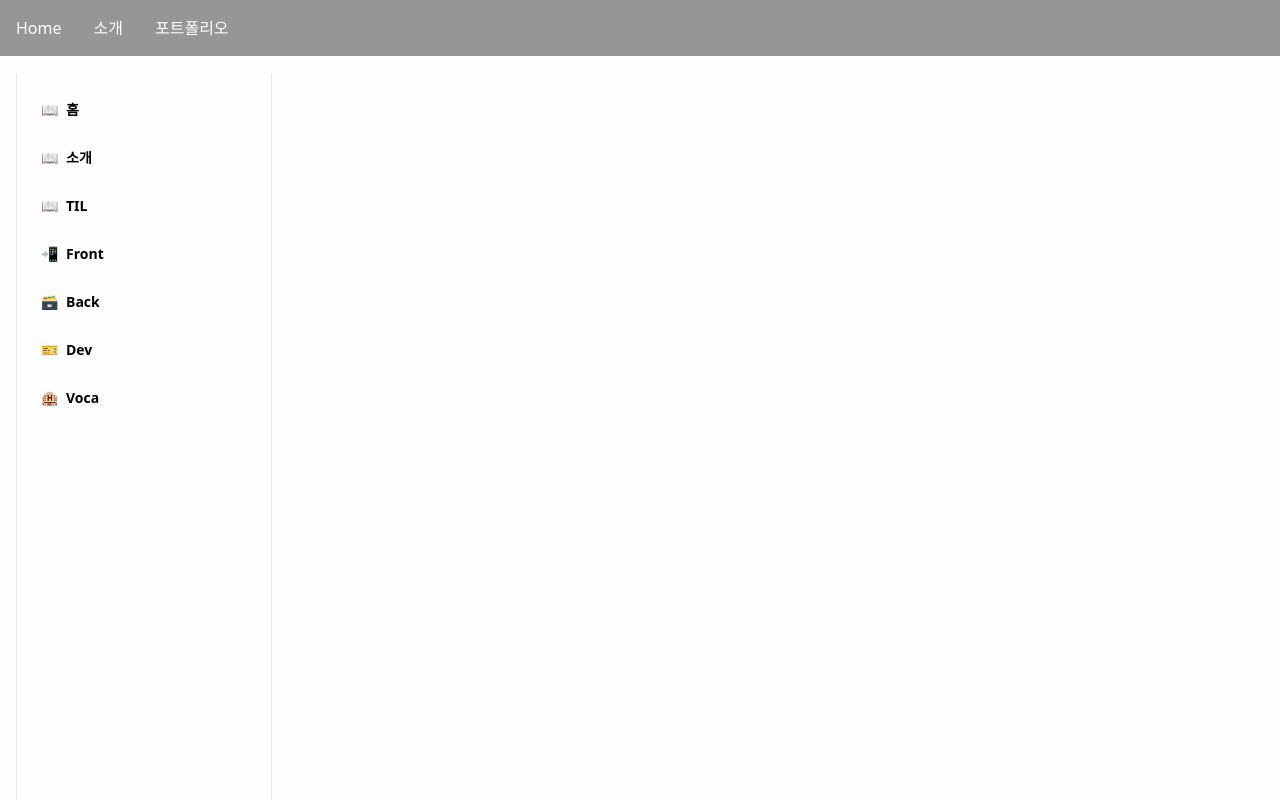
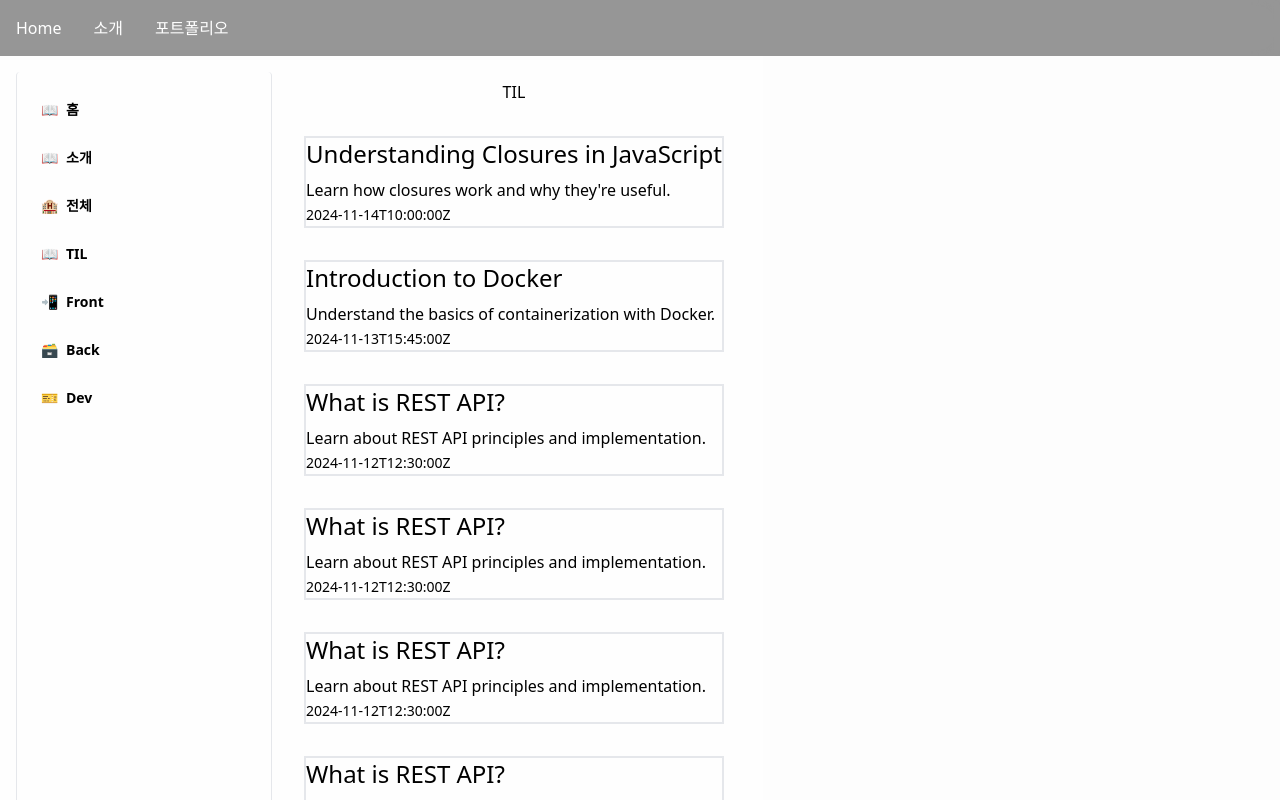
Before and after one commit to DongYeopMe/blog_port, a React (Vite) app in the folder frontend/: page /TodayLearn in a window 1280 px wide. Shown: the top 800 px of the page. Built offline with nearby package versions, Linux system fonts and the light colour scheme.

Commit message:
postlist 뼈대

```diff
--- a/frontend/src/App.jsx
+++ b/frontend/src/App.jsx
@@ -1,20 +1,132 @@
-import React, { useEffect, useState } from 'react';
+import React, { createContext, useEffect, useState } from 'react';
 import axios from 'axios';
 import { Routes, Route } from 'react-router-dom';
 import Layout from './components/Layout';
 import Home from './pages/Home';
 import Introduction from './pages/Introduction';
+import TodayLearn from './pages/TodayLearn'
+const mockData = [{
+    id: 1,
+    title: "Understanding Closures in JavaScript",
+    content: "Closures are a powerful feature in JavaScript...",
+    created_At: "2024-11-14T10:00:00Z",
+    category: "TIL",
+    description: "Learn how closures work and why they're useful.",
+  },
+  {
+    id: 2,
+    title: "Introduction to Docker",
+    content:
+      "Docker is a platform for developing, shipping, and running applications...",
+    created_At: "2024-11-13T15:45:00Z",
+    category: "TIL",
+    description: "Understand the basics of containerization with Docker.",
+  },
+  {
+    id: 3,
+    title: "What is REST API?",
+    content: "REST stands for Representational State Transfer...",
+    created_At: "2024-11-12T12:30:00Z",
+    category: "TIL",
+    description: "Learn about REST API principles and implementation.",
+  },
+{
+    id: 4,
+    title: "What is REST API?",
+    content: "REST stands for Representational State Transfer...",
+    created_At: "2024-11-12T12:30:00Z",
+    category: "TIL",
+    description: "Learn about REST API principles and implementation.",
+  },
+{
+    id: 5,
+    title: "What is REST API?",
+    content: "REST stands for Representational State Transfer...",
+    created_At: "2024-11-12T12:30:00Z",
+    category: "TIL",
+    description: "Learn about REST API principles and implementation.",
+  },
+{
+    id: 6,
+    title: "What is REST API?",
+    content: "REST stands for Representational State Transfer...",
+    created_At: "2024-11-12T12:30:00Z",
+    category: "TIL",
+    description: "Learn about REST API principles and implementation.",
+  },
+{
+    id: 7,
+    title: "What is REST API?",
+    content: "REST stands for Representational State Transfer...",
+    created_At: "2024-11-12T12:30:00Z",
+    category: "TIL",
+    description: "Learn about REST API principles and implementation.",
+  },
+{
+    id: 8,
+    title: "What is REST API?",
+    content: "REST stands for Representational State Transfer...",
+    created_At: "2024-11-12T12:30:00Z",
+    category: "TIL",
+    description: "Learn about REST API principles and implementation.",
+  },
+{
+    id: 9,
+    title: "What is REST API?",
+    content: "REST stands for Representational State Transfer...",
+    created_At: "2024-11-12T12:30:00Z",
+    category: "TIL",
+    description: "Learn about REST API principles and implementation.",
+  },
+{
+    id: 10,
+    title: "What is REST API?",
+    content: "REST stands for Representational State Transfer...",
+    created_At: "2024-11-12T12:30:00Z",
+    category: "TIL",
+    description: "Learn about REST API principles and implementation.",
+  },
+{
+    id: 11,
+    title: "What is REST API?",
+    content: "REST stands for Representational State Transfer...",
+    created_At: "2024-11-12T12:30:00Z",
+    category: "TIL",
+    description: "Learn about REST API principles and implementation.",
+  },
+{
+    id: 12,
+    title: "What is REST API?",
+    content: "REST stands for Representational State Transfer...",
+    created_At: "2024-11-12T12:30:00Z",
+    category: "TIL",
+    description: "Learn about REST API principles and implementation.",
+  },
+{
+    id: 13,
+    title: "What is REST API?",
+    content: "REST stands for Representational State Transfer...",
+    created_At: "2024-11-12T12:30:00Z",
+    category: "TIL",
+    description: "Learn about REST API principles and implementation.",
+  },];
+export const postStateContext = createContext(null);
+
+
 function App() {
   const [isLoading,setIsLoading] = useState(true);
 
   return (
     <>
+    <postStateContext.Provider value={mockData}>
       <Layout>
         <Routes>
           <Route path="/" element={<Home/>}/>
           <Route path='/introduction' element={<Introduction/>}/>
+          <Route path='/TodayLearn' element={<TodayLearn/>}/>
         </Routes>
       </Layout>
+    </postStateContext.Provider>
     </>
   );
 }
--- a/frontend/src/components/Layout.jsx
+++ b/frontend/src/components/Layout.jsx
@@ -8,11 +8,12 @@ const Layout = (props) => {
     const categories = [
         { id: 1, name: "홈", emozi: "📖",path: "/" },
         { id: 2, name: "소개", emozi: "📖",path: "/introduction" },
-        { id: 3, name: "TIL", emozi: "📖",path: "/category/til" },
+        { id: 7, name: "전체",emozi: "🏨", path: "/all"},
+        { id: 3, name: "TIL", emozi: "📖",path: "/TodayLearn" },
         { id: 4, name: "Front", emozi: "📲", path: "/category/front" },
         { id: 5, name: "Back",emozi: "🗃️", path: "/category/back" },
         { id: 6, name: "Dev",emozi: "🎫", path: "/category/dev" },
-        { id: 7, name: "Voca",emozi: "🏨", path: "/category/voca" },
+
     ];
     return (
         <div className="relative bg-neutral-50/30">
--- /dev/null
+++ b/frontend/src/components/Post.jsx
@@ -0,0 +1,13 @@
+import { Link } from "react-router-dom";
+
+const Post = ({id,title,description,created_At}) =>{
+    return (
+        <div id = "post" className="border-2 min-w-80 mt-6 ">
+            <h2 id="title" className="text-black mb-2 text-2xl"><Link>{title}</Link></h2>
+            <div id="description" className="">{description}</div>
+            <span id="create_At" className="text-sm mb-2">{created_At}</span>
+        </div>
+    )
+}
+
+export default Post;
--- a/frontend/src/pages/Home.jsx
+++ b/frontend/src/pages/Home.jsx
@@ -3,7 +3,7 @@ import { Link, useNavigate } from "react-router-dom";
 function Home(){
 
     return (
-        <div>test</div>
+        <div>간단한 홈</div>
     )
 }
 export default Home;
--- a/frontend/src/pages/Introduction.jsx
+++ b/frontend/src/pages/Introduction.jsx
@@ -4,10 +4,10 @@ const Introduction = () => {
 
     return (
         <div id="container" className="border-4 flex flex-col w-full">
-            <section id="introduce " className="h-48 grid content-center p-4">
+            <section id="introduce " className="h-60 grid content-center p-4">
                 <div id="head" className="flex justify-start h-48 px-4">
                     <div className="p-4">
-                        <img src={profile} className="size-40 m-2"/>
+                        <img src={profile} className="size-40"/>
                     </div>
                     <div className="p-7 flex flex-col w-full gap-4">
                         <pre className="font-sans text-base ">
--- /dev/null
+++ b/frontend/src/pages/TodayLearn.jsx
@@ -0,0 +1,31 @@
+import { useNavigate } from "react-router-dom";
+import Post from "../components/Post"
+import { postStateContext } from '../App'; // Context import
+import { useContext, useState } from "react";
+
+const TodayLearn = () =>{
+    const nav = useNavigate();
+    const data = useContext(postStateContext);
+    const [sortType, setSortType] = useState("latest");
+
+    const onChangeSortType = (e) =>{
+        setSortType(e.target.value);
+    }
+
+
+
+
+    return (
+        <main className="flex flex-col mb-4 mt-2 gap-2">
+            <h1 className="text-center">TIL</h1>
+            {data.map((post)=>(
+            <Post
+            key={post.id}
+            title={post.title}
+            description={post.description}
+            created_At = {post.created_At}></Post>
+           ))}
+        </main>
+    );
+}
+export default TodayLearn;
--- a/frontend/src/routes/Login.jsx
+++ /dev/null
@@ -1,11 +0,0 @@
-import React from 'react';
-
-function Login(){
-    return(
-        <header class="header">
-
-        </header>
-    );
-}
-
-export default Login;
--- /dev/null
+++ b/frontend/src/testStub.js
@@ -0,0 +1,93 @@
+export default [
+  {
+    id: 1,
+    title: "Understanding Closures in JavaScript",
+    content: "Closures are a powerful feature in JavaScript...",
+    created_at: "2024-11-14T10:00:00Z",
+    category: "TIL",
+    description: "Learn how closures work and why they're useful.",
+  },
+  {
+    id: 2,
+    title: "Introduction to Docker",
+    content:
+      "Docker is a platform for developing, shipping, and running applications...",
+    created_at: "2024-11-13T15:45:00Z",
+    category: "TIL",
+    description: "Understand the basics of containerization with Docker.",
+  },
+  {
+    id: 3,
+    title: "What is REST API?",
+    content: "REST stands for Representational State Transfer...",
+    created_at: "2024-11-12T12:30:00Z",
+    category: "TIL",
+    description: "Learn about REST API principles and implementation.",
+  },
+  {
+    id: 4,
+    title: "CSS Flexbox Essentials",
+    content:
+      "Flexbox is a one-dimensional layout method for arranging items...",
+    created_at: "2024-11-11T18:20:00Z",
+    category: "TIL",
+    description: "Master Flexbox to build responsive web layouts.",
+  },
+  {
+    id: 5,
+    title: "Understanding Promises in JavaScript",
+    content:
+      "Promises represent the eventual completion (or failure) of an async operation...",
+    created_at: "2024-11-10T09:15:00Z",
+    category: "TIL",
+    description:
+      "Explore how JavaScript handles asynchronous operations using Promises.",
+  },
+  {
+    id: 6,
+    title: "Basics of Git and GitHub",
+    content: "Git is a distributed version control system...",
+    created_at: "2024-11-09T14:50:00Z",
+    category: "TIL",
+    description:
+      "Learn how to track and collaborate on code using Git and GitHub.",
+  },
+  {
+    id: 7,
+    title: "What is a Design Pattern?",
+    content:
+      "Design patterns are reusable solutions to common problems in software design...",
+    created_at: "2024-11-08T11:40:00Z",
+    category: "TIL",
+    description:
+      "Understand the importance of design patterns in software engineering.",
+  },
+  {
+    id: 8,
+    title: "JavaScript Event Loop Explained",
+    content:
+      "The Event Loop is what allows JavaScript to perform non-blocking I/O operations...",
+    created_at: "2024-11-07T16:10:00Z",
+    category: "TIL",
+    description:
+      "Demystify how JavaScript handles asynchronous operations with the Event Loop.",
+  },
+  {
+    id: 9,
+    title: "Getting Started with PostgreSQL",
+    content:
+      "PostgreSQL is a powerful, open-source object-relational database system...",
+    created_at: "2024-11-06T13:25:00Z",
+    category: "TIL",
+    description: "Learn the basics of setting up and using PostgreSQL.",
+  },
+  {
+    id: 10,
+    title: "Understanding React Hooks",
+    content:
+      "React Hooks let you use state and other features in functional components...",
+    created_at: "2024-11-05T17:00:00Z",
+    category: "TIL",
+    description: "Get started with React Hooks like useState and useEffect.",
+  },
+];
```
Also changed, not shown: frontend/src/pages/PostPage.jsx (added).
